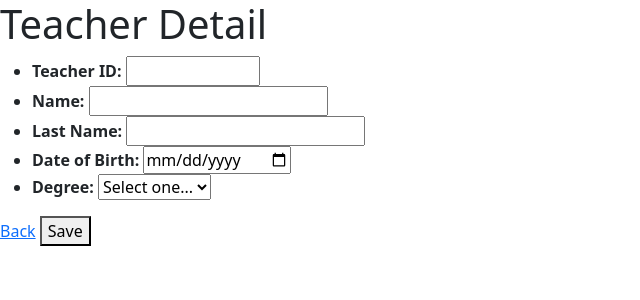
After one commit to sarizti/up-big-data-crud, a Django app: page /campus/teachers/add in a window 1280 px wide. The commit adds this page. Shown: the top 300 px of the page, without its empty margins (0-640 px from the left). Run offline with Django 4.2, Linux system fonts and the light colour scheme.

Commit message:
teachers

```diff
--- a/campus/templates/campus/home.html
+++ b/campus/templates/campus/home.html
@@ -11,6 +11,7 @@
 
     <ul>
         <li><a href="{% url 'campus:students-index' %}">Students</a></li>
+        <li><a href="{% url 'campus:teachers-index' %}">Teachers</a></li>
     </ul>
 
 {% endblock %}
--- /dev/null
+++ b/campus/templates/campus/teachers_detail.html
@@ -0,0 +1,56 @@
+{% extends "campus/tpl.html" %}
+
+{% block content %}
+
+    <h1>Teacher Detail</h1>
+
+    {% if create %}
+    <form action="{% url 'campus:teachers-create' %}" method="post">
+    {% else %}
+    <form action="{% url 'campus:teachers-save' teacher.id %}" method="post">
+    {% endif %}
+        {% csrf_token %}
+        <ul>
+            <li>
+                <strong>Teacher ID:</strong>
+                {% if create %}
+                    <input type="number" step="1" min="100000" max="1000000" value="" name="id" required>
+                {% else %}
+                    {{ teacher.id }}
+                {% endif %}
+            </li>
+            <li>
+                <strong>Name:</strong>
+                <input type="text" value="{{ teacher.name }}" name="name" required>
+            </li>
+            <li>
+                <strong>Last Name:</strong>
+                <input type="text" value="{{ teacher.last_name }}" name="last_name" required>
+            </li>
+            <li>
+                <strong>Date of Birth:</strong>
+                <input type="date" value="{{ teacher.date_of_birth.isoformat }}" name="date_of_birth" required>
+            </li>
+            <li>
+                <strong>Degree:</strong>
+                <select name="degree" required>
+                    <option value="">Select one...</option>
+                    <option {% if teacher.degree == "bachelors" %}selected{% endif %} value="bachelors">Bachelor's</option>
+                    <option {% if teacher.degree == "masters" %}selected{% endif %} value="masters">Master's</option>
+                    <option {% if teacher.degree == "doctorate" %}selected{% endif %} value="doctorate">Doctorate</option>
+                </select>
+            </li>
+            {% if not create %}
+            <li>
+                <strong>Created At:</strong>
+                {{ teacher.created_at }}
+            </li>
+            {% endif %}
+        </ul>
+        <div>
+            <a href="{% url 'campus:teachers-index' %}">Back</a>
+            <button type="submit">Save</button>
+        </div>
+    </form>
+
+{% endblock %}
--- a/campus/urls.py
+++ b/campus/urls.py
@@ -10,17 +10,31 @@ urlpatterns = [
     # students
 
     # ex: /campus/students
-    path('students', views.students_index, name='students-index'),
+    path('/students', views.students_index, name='students-index'),
     # ex: /campus/students/5
-    path('students/<int:student_id>', views.students_detail, name='students-detail'),
+    path('/students/<int:student_id>', views.students_detail, name='students-detail'),
     # ex: /campus/students/add
-    path('students/add', views.students_add, name='students-add'),
+    path('/students/add', views.students_add, name='students-add'),
     # ex: /campus/students/5/save
-    path('students/<int:student_id>/save', views.students_save, name='students-save'),
+    path('/students/<int:student_id>/save', views.students_save, name='students-save'),
+    # ex: /campus/students/create
+    path('/students/create', views.students_create, name='students-create'),
 
     # teachers
 
+    # ex: /campus/teachers
+    path('/teachers', views.teachers_index, name='teachers-index'),
+    # ex: /campus/teachers/5
+    path('/teachers/<int:teacher_id>', views.teachers_detail, name='teachers-detail'),
+    # ex: /campus/teachers/add
+    path('/teachers/add', views.teachers_add, name='teachers-add'),
+    # ex: /campus/teacher/5/save
+    path('/teachers/<int:teachers_id>/save', views.teachers_save, name='teachers-save'),
+    # ex: /campus/teachers/create
+    path('/teachers/create', views.teachers_create, name='teachers-create'),
+
+    # reports
 
     # ex: /campus/student-enrollments
-    path('student-enrollments', views.student_enrollments, name='student-enrollments'),
+    path('/student-enrollments', views.student_enrollments, name='student-enrollments'),
 ]
--- a/campus/views.py
+++ b/campus/views.py
@@ -1,4 +1,4 @@
-from django.http import HttpResponseRedirect, HttpResponse
+from django.http import HttpResponseRedirect
 from django.shortcuts import render
 from django.db import connection
 from django.urls import reverse
@@ -8,32 +8,35 @@ def index(request):
     return render(request, 'campus/home.html')
 
 
+# region: students
+
 def students_index(request):
     with connection.cursor() as cursor:
-        cursor.execute("SELECT * FROM students")
+        cursor.execute("""
+            SELECT id, name, last_name, date_of_birth, favorite_number, country_of_origin, active, created_at
+            FROM students""")
         students = dict_fetchall(cursor)
     return render(request, 'campus/students_index.html', {'students': students})
 
 
 def students_detail(request, student_id):
     with connection.cursor() as cursor:
-        q = "SELECT * FROM students WHERE id = %s"
+        q = """
+            SELECT id, name, last_name, date_of_birth, favorite_number, country_of_origin, active, created_at
+            FROM students
+            WHERE id = %s"""
         cursor.execute(q, [student_id])
         student = dict_fetchone(cursor)
     return render(request, 'campus/students_detail.html', {'student': student, 'student_id': student_id})
 
 
 def students_add(request):
-    with connection.cursor() as cursor:
-        q = "SELECT * FROM students LIMIT 1"  # any, just to get the columns
-        cursor.execute(q)
-        student = dict_fetchone(cursor)
-        student = {k: '' for k in student}  # no values please
-    return render(request, 'campus/students_detail.html', {'student': student, 'student_id': 0})
+    student = dict(id='', name='', last_name='', date_of_birth='', favorite_number='', country_of_origin='',
+                   active='', created_at='')
+    return render(request, 'campus/students_detail.html', {'student': student, 'create': True})
 
 
 def students_save(request, student_id):
-    the_id = request.POST['student_id'] if student_id == 0 else student_id
     posted = [
         request.POST['name'],
         request.POST['last_name'],
@@ -41,27 +44,94 @@ def students_save(request, student_id):
         request.POST['favorite_number'],
         request.POST['country_of_origin'],
         1 if 'active' in request.POST else 0,
-        request.POST['student_id'] if student_id == 0 else student_id,
+        student_id,
     ]
     with connection.cursor() as cursor:
-        if student_id == 0:  # zero means new student
-            q = """INSERT INTO students (name, last_name, date_of_birth, favorite_number, country_of_origin, active, id)
-                   VALUES (%s, %s, %s, %s, %s, %s, %s)
-                """
-        else:
-            q = """UPDATE students SET
-                name=%s,
-                last_name=%s,
-                date_of_birth=%s,
-                favorite_number=%s,
-                country_of_origin=%s,
-                active=%s
-                WHERE id=%s
+        q = """
+            UPDATE students
+            SET name=%s, last_name=%s, date_of_birth=%s, favorite_number=%s, country_of_origin=%s, active=%s
+            WHERE id=%s"""
+        cursor.execute(q, posted)
+        connection.commit()
+        return HttpResponseRedirect(reverse('campus:students-detail', args=(student_id,)))
+
+
+def students_create(request):
+    posted = [
+        request.POST['name'],
+        request.POST['last_name'],
+        request.POST['date_of_birth'],
+        request.POST['favorite_number'],
+        request.POST['country_of_origin'],
+        1 if 'active' in request.POST else 0,
+        request.POST['id'],
+    ]
+    with connection.cursor() as cursor:
+        q = """
+            INSERT INTO students (name, last_name, date_of_birth, favorite_number, country_of_origin, active, id)
+            VALUES (%s, %s, %s, %s, %s, %s, %s)"""
+        cursor.execute(q, posted)
+        connection.commit()
+        return HttpResponseRedirect(reverse('campus:students-detail', args=(request.POST['id'],)))
+
+# endregion
+
+
+# region: teachers
+
+def teachers_index(request):
+    with connection.cursor() as cursor:
+        cursor.execute("SELECT id, name, last_name, date_of_birth, degree, created_at FROM teachers")
+        teachers = dict_fetchall(cursor)
+    return render(request, 'campus/teachers_index.html', {'teachers': teachers})
+
+
+def teachers_detail(request, teacher_id):
+    with connection.cursor() as cursor:
+        q = "SELECT id, name, last_name, date_of_birth, degree, created_at FROM teachers WHERE id = %s"
+        cursor.execute(q, [teacher_id])
+        teacher = dict_fetchone(cursor)
+    return render(request, 'campus/teachers_detail.html', {'teacher': teacher, 'teacher_id': teacher_id})
+
+
+def teachers_add(request):
+    teacher = dict(id='', name='', last_name='', date_of_birth='', degree='', created_at='')
+    return render(request, 'campus/teachers_detail.html', {'teacher': teacher, 'create': True})
+
+
+def teachers_save(request, teacher_id):
+    posted = [
+        request.POST['name'],
+        request.POST['last_name'],
+        request.POST['date_of_birth'],
+        request.POST['degree'],
+        teacher_id,
+    ]
+    with connection.cursor() as cursor:
+        q = "UPDATE teachers SET name=%s, last_name=%s, date_of_birth=%s, degree=%s WHERE id=%s"
+        cursor.execute(q, posted)
+        connection.commit()
+        return HttpResponseRedirect(reverse('campus:teachers-detail', args=(teacher_id,)))
+
+
+def teachers_create(request):
+    posted = [
+        request.POST['name'],
+        request.POST['last_name'],
+        request.POST['date_of_birth'],
+        request.POST['degree'],
+        request.POST['id'],
+    ]
+    with connection.cursor() as cursor:
+        q = """INSERT INTO teachers (name, last_name, date_of_birth, degree, id)
+               VALUES (%s, %s, %s, %s, %s)
             """
         cursor.execute(q, posted)
         connection.commit()
-        return HttpResponseRedirect(reverse('campus:students-detail', args=(the_id,)))
+        return HttpResponseRedirect(reverse('campus:teachers-detail', args=(request.POST['id'],)))
 
+
+# region: reports
 
 def student_enrollments(request):
     query = """
@@ -92,8 +162,10 @@ def student_enrollments(request):
 
     return render(request, 'campus/student_enrollments.html', context)
 
+# endregion
 
-# move to another file:
+
+# region: utils (move to another file)
 
 def dict_fetchall(cursor):
     """Return all rows from a cursor as a list of dicts"""
@@ -106,3 +178,5 @@ def dict_fetchone(cursor):
     columns = [col[0] for col in cursor.description]
     row = cursor.fetchone()
     return dict(zip(columns, row))
+
+# endregion
```
Also changed, not shown: campus/templates/campus/students_detail.html (+10 -4 lines), campus/templates/campus/teachers_index.html (added, +19 -0 lines).
